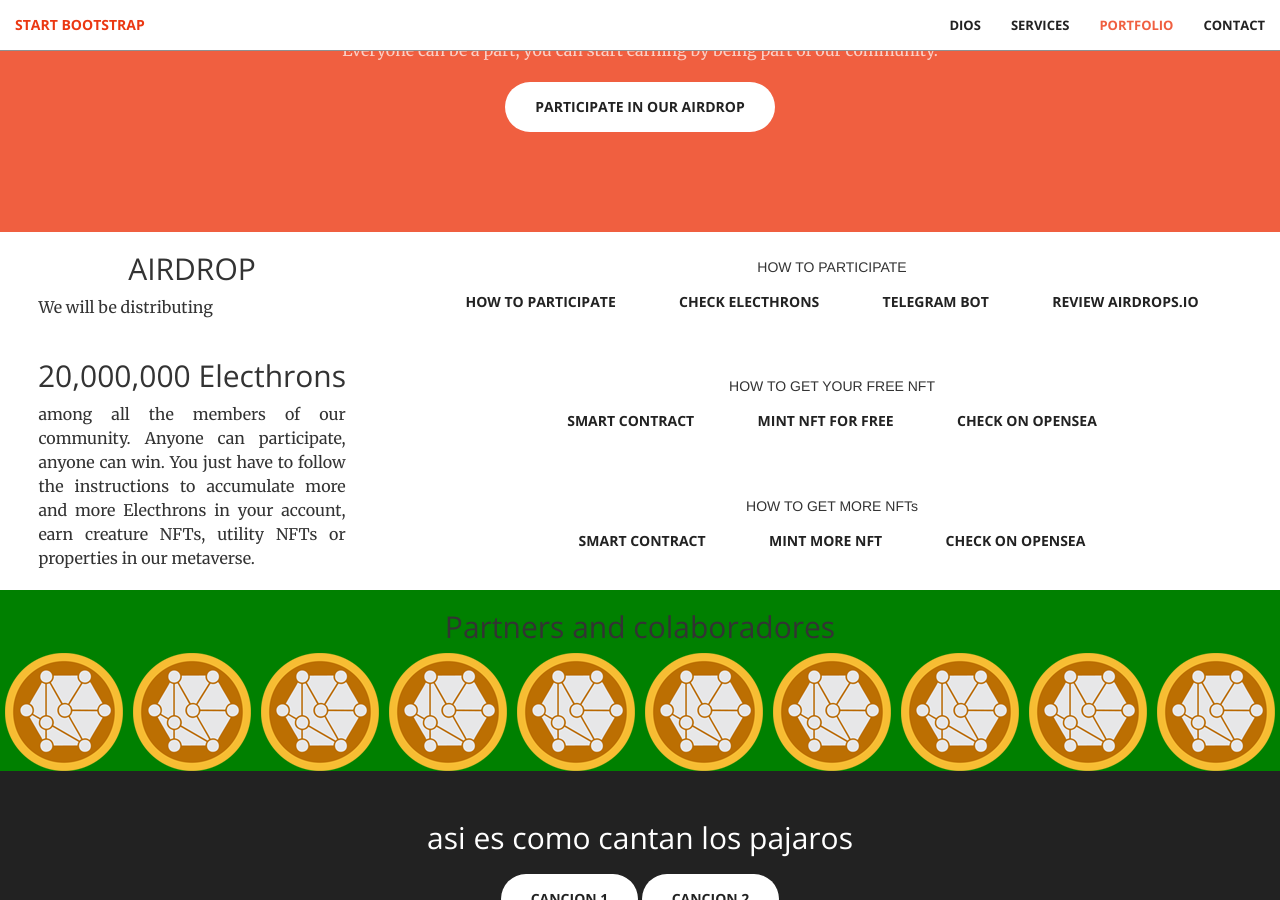
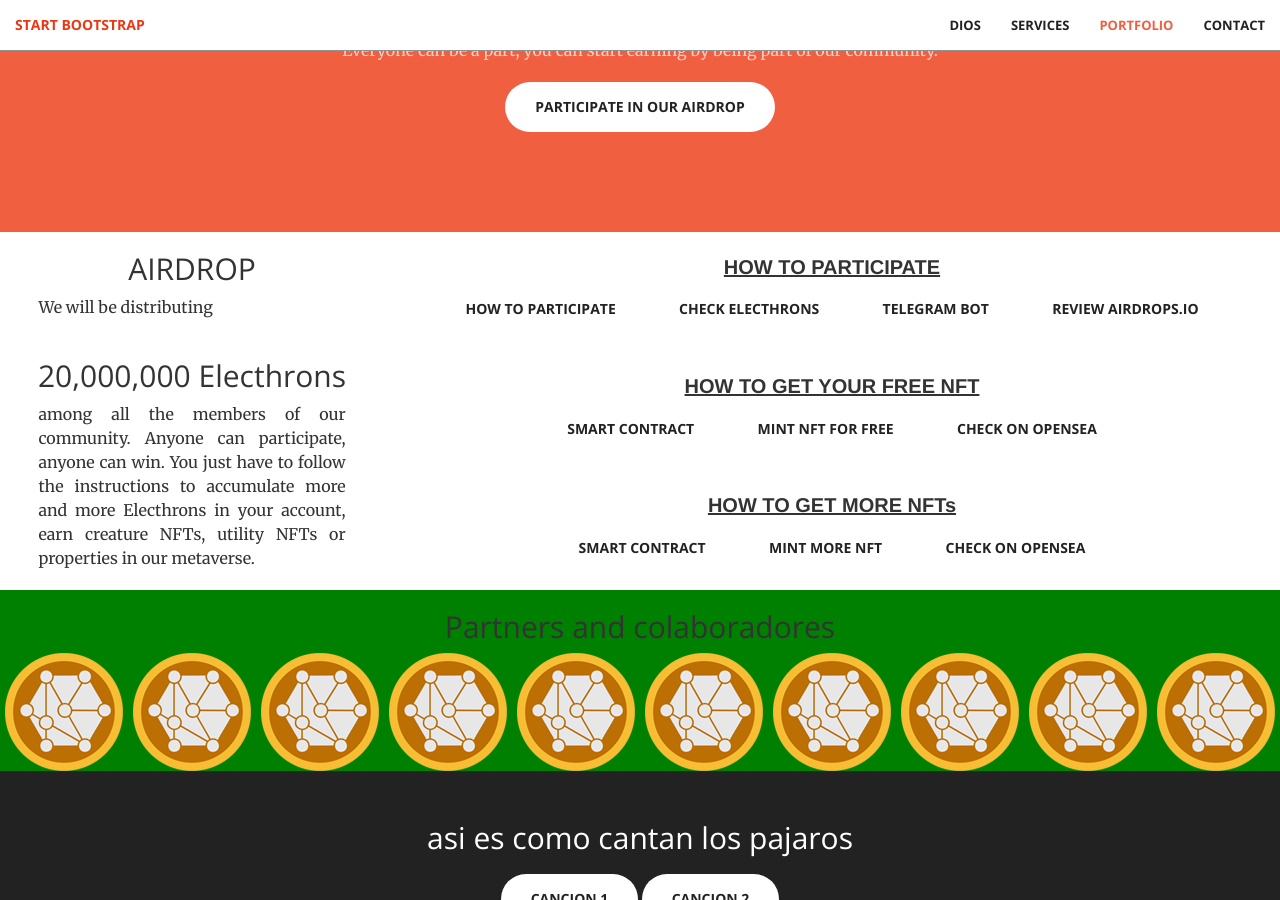
Before and after one commit to soujiang/soujiang.github.io, a Jekyll site: the page built from index.html, in a window 1280 px wide and 900 px high, scrolled down 3328 px. Built offline with Jekyll 4.4.1, drawn with Linux system fonts in a browser that asks for light colours.

Commit message:
airdrop 20px

```diff
--- a/_sass/_base.scss
+++ b/_sass/_base.scss
@@ -449,6 +449,9 @@ body {
 }
 
 .titlehowto {
-    font-size: 1em;
+    padding: 3px;
+    font-size: 20px;
+    font-weight: bold;
+    text-decoration: underline;
     font-family:'Franklin Gothic Medium', 'Arial Narrow', Arial, sans-serif;
 }
```
